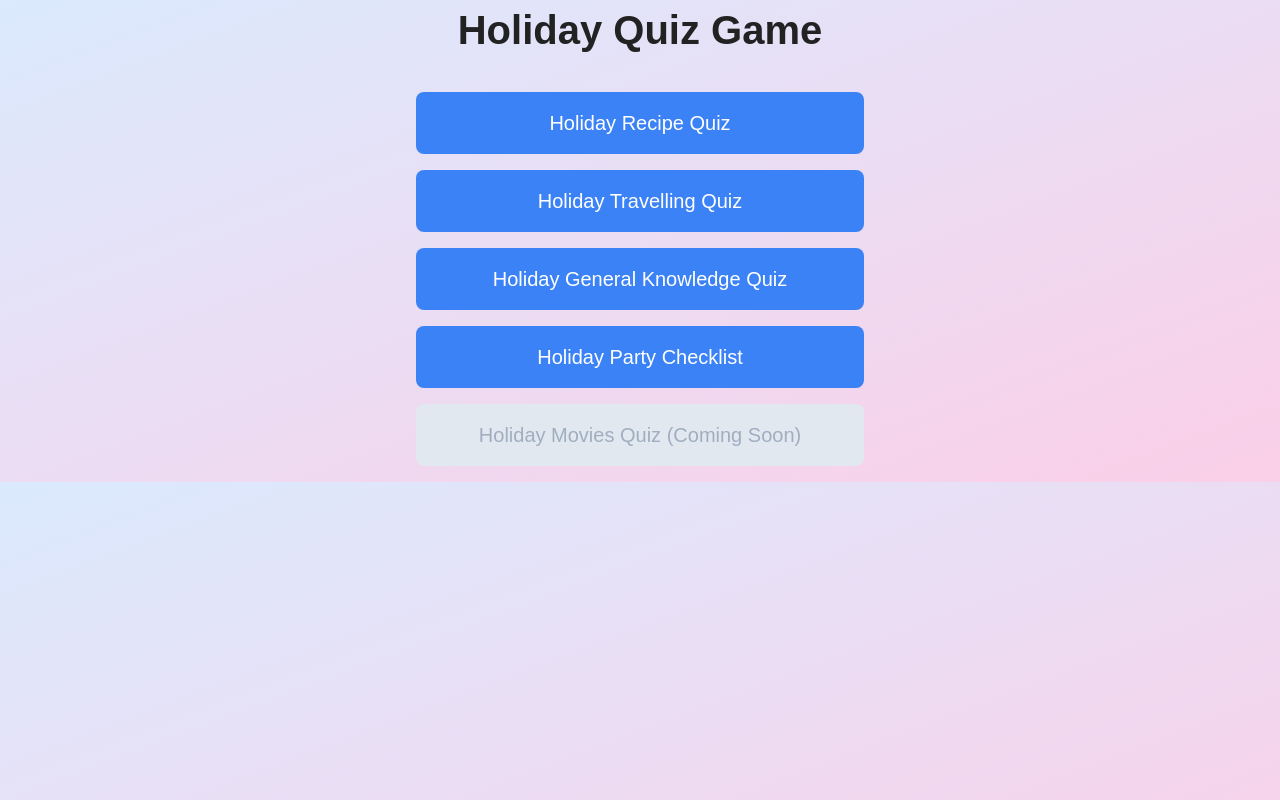
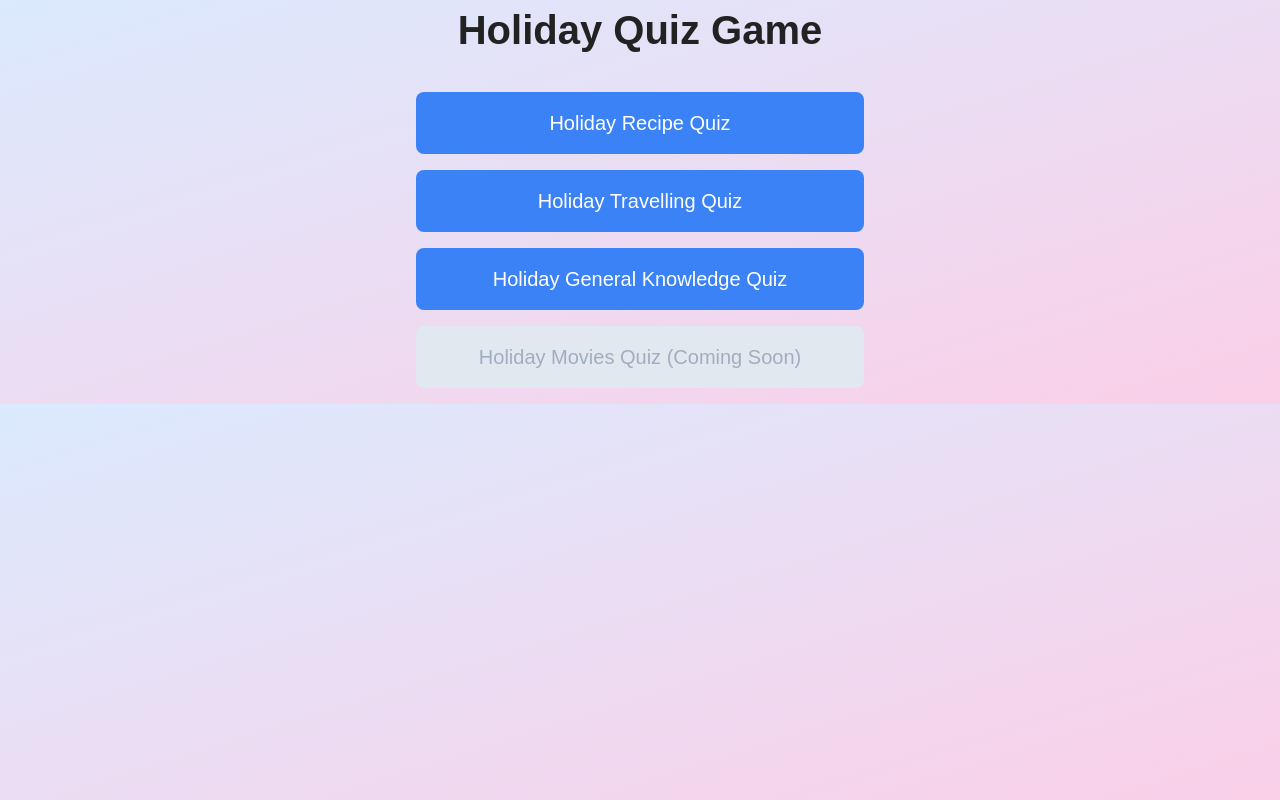
Before and after one commit to pranavmody1234/holiday_quiz, a Next.js app in the folder quiz-game/: page / in a window 1280 px wide. Built offline with nearby package versions, Linux system fonts and the light colour scheme.

Commit message:
Commented Checklist

```diff
--- a/quiz-game/public/questions/gk.json
+++ b/quiz-game/public/questions/gk.json
@@ -17,6 +17,6 @@
   {"question": "What is the main food for Passover?", "options": ["Matzah", "Bread", "Rice", "Pasta"], "answer": "Matzah", "explanation": "Matzah, unleavened bread, is eaten during Passover to commemorate the Exodus from Egypt."},
   {"question": "Which holiday is celebrated on October 31st?", "options": ["Halloween", "Thanksgiving", "Christmas", "Easter"], "answer": "Halloween", "explanation": "Halloween is celebrated on October 31st, known for costumes and trick-or-treating."},
   {"question": "What is the main symbol of Ramadan?", "options": ["Crescent moon", "Star", "Tree", "Egg"], "answer": "Crescent moon", "explanation": "The crescent moon is a symbol of Ramadan, marking the start of the Islamic holy month."},
-  {"question": "Which holiday is known for lighting candles for 8 nights?", "options": ["Hanukkah", "Diwali", "Christmas", "Eid"], "answer": "Hanukkah", "explanation": "Hanukkah is celebrated by lighting candles on the menorah for 8 nights."},
+  {"question": "Which holiday is known for lighting candles for 8 nights?", "options": ["Hanukkah", "Diwali", "Kwanzaa", "Eid"], "answer": "Hanukkah", "explanation": "Hanukkah is celebrated by lighting candles on the menorah for 8 nights."},
   {"question": "Which holiday is celebrated with a maypole dance?", "options": ["May Day", "Christmas", "Easter", "Halloween"], "answer": "May Day", "explanation": "May Day is celebrated with maypole dances, marking the arrival of spring."}
 ]
--- a/quiz-game/src/app/page.tsx
+++ b/quiz-game/src/app/page.tsx
@@ -5,7 +5,7 @@ const sections = [
   { key: "recipe", label: "Holiday Recipe Quiz" },
   { key: "travelling", label: "Holiday Travelling Quiz" },
   { key: "gk", label: "Holiday General Knowledge Quiz" },
-  { key: "party-checklist", label: "Holiday Party Checklist" },
+  // { key: "party-checklist", label: "Holiday Party Checklist" }, // temporarily hidden
   { key: "movies", label: "Holiday Movies Quiz (Coming Soon)" },
 ];
 
```
